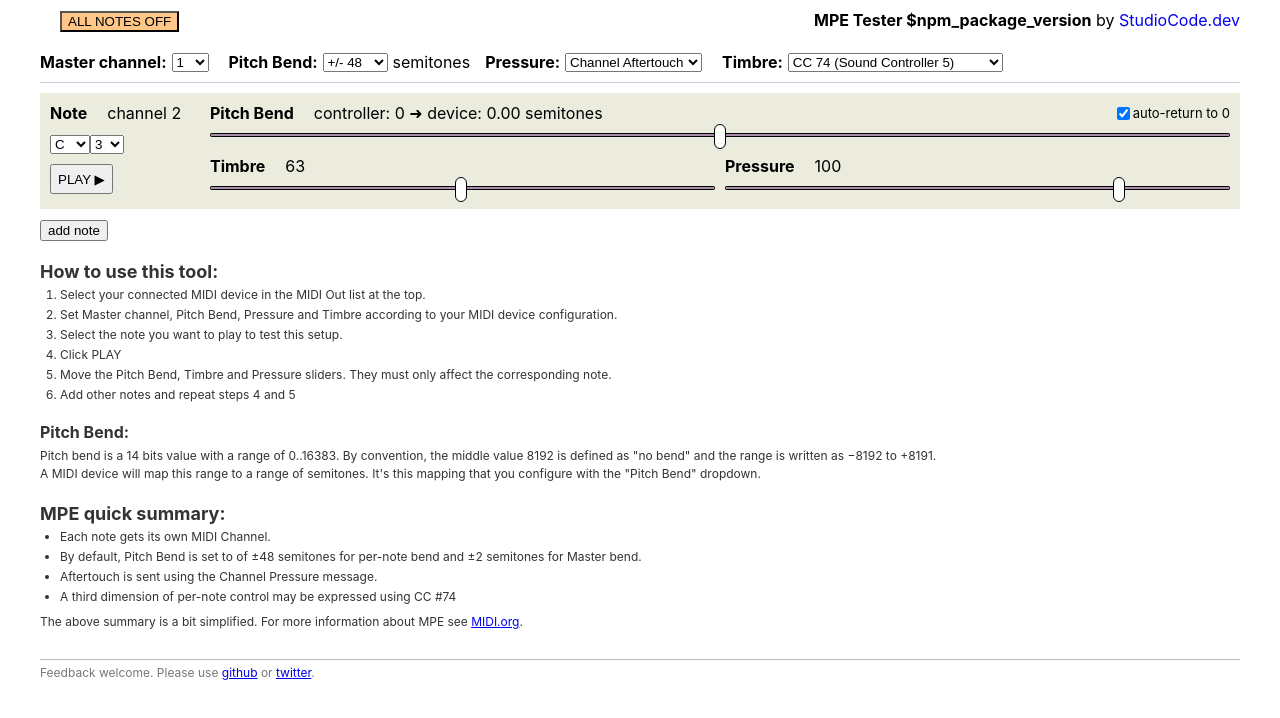
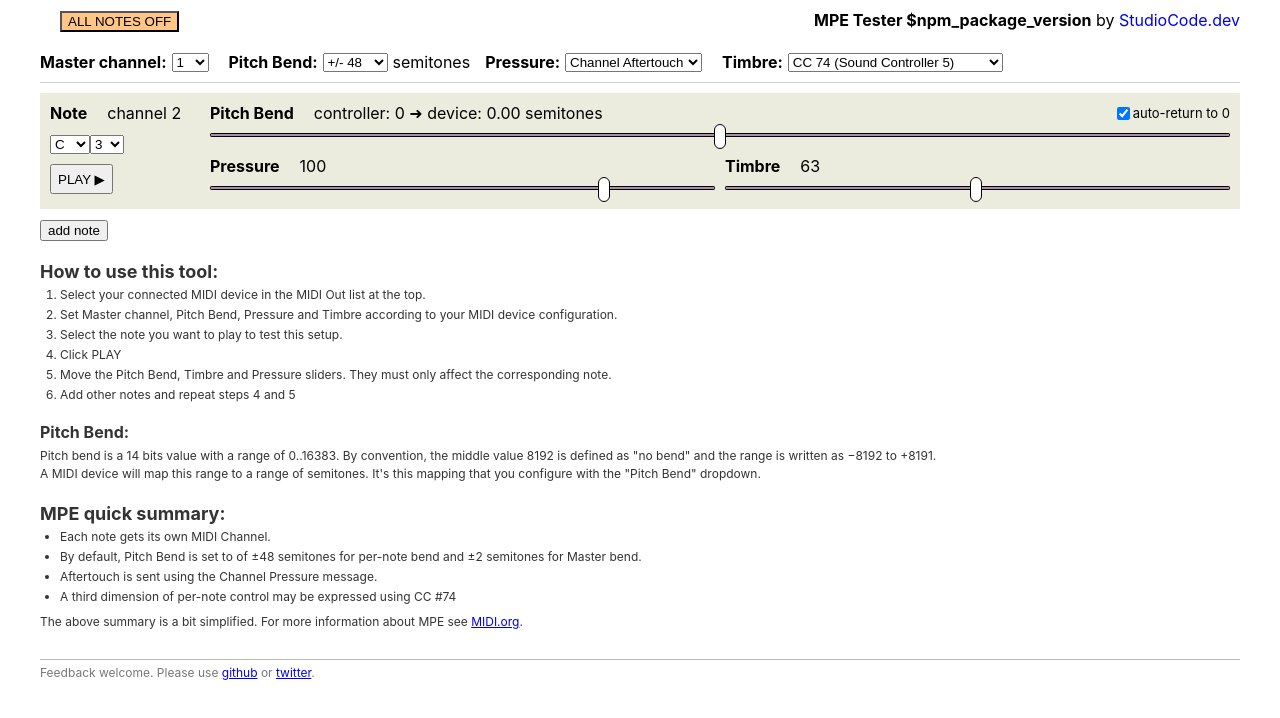
Before and after one commit to francoisgeorgy/mpe-tester, a React (Create React App) app: page / in a window 1280 px wide. Shown: the top 718 px of the page. Built offline with nearby package versions, Linux system fonts and the light colour scheme.

Commit message:
UI improvements

```diff
--- a/package.json
+++ b/package.json
@@ -1,6 +1,6 @@
 {
   "name": "mpe-tester",
-  "version": "0.5.1",
+  "version": "0.5.2",
   "private": true,
   "homepage": "./",
   "dependencies": {
--- a/src/components/Voice.css
+++ b/src/components/Voice.css
@@ -21,12 +21,12 @@
 }
 
 .voice-timbre {
-    grid-column: 2 / 3;
+    grid-column: 3 / 4;
     grid-row: 2 / 3;
 }
 
 .voice-pressure {
-    grid-column: 3 / 4;
+    grid-column: 2 / 3;
     grid-row: 2 / 3;
 }
 
```
